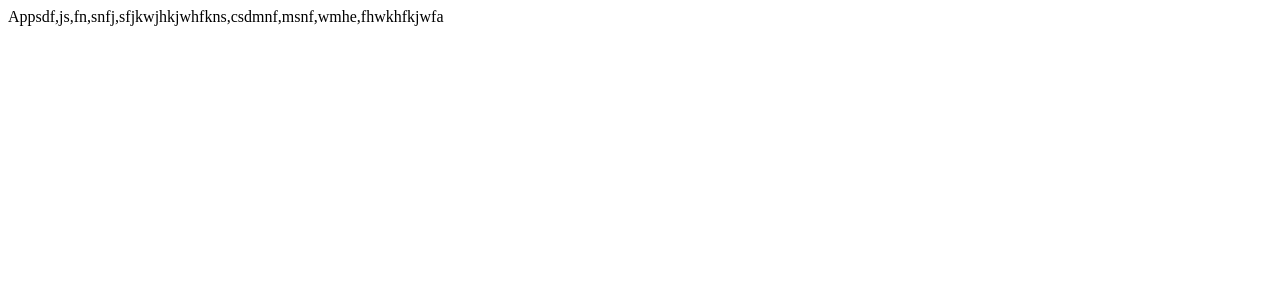
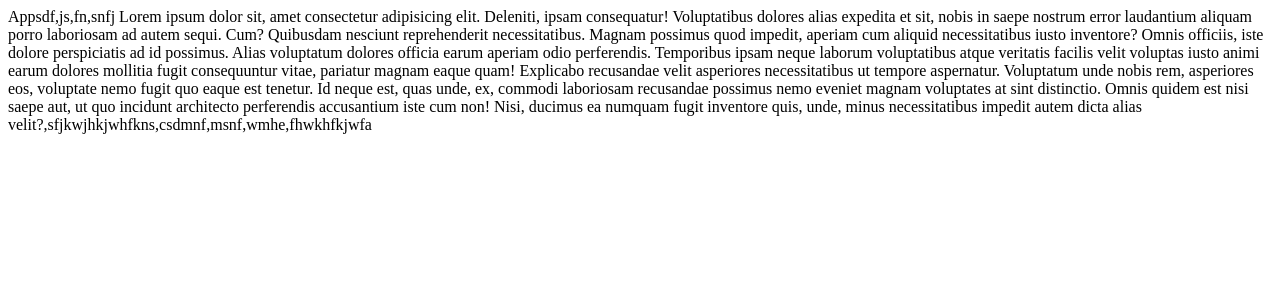
Before and after one commit to Bharti152k2/My_Portfolio_f, a React (Vite) app: page / in a window 1280 px wide. Shown: the top 300 px of the page. Built offline with nearby package versions, Linux system fonts and the light colour scheme.

Commit message:
app.js changes

```diff
--- a/src/App.jsx
+++ b/src/App.jsx
@@ -1,7 +1,14 @@
 import React from "react";
 
 function App() {
-  return <div>Appsdf,js,fn,snfj,sfjkwjhkjwhfkns,csdmnf,msnf,wmhe,fhwkhfkjwfa</div>;
+  return <div>Appsdf,js,fn,snfj
+
+
+    Lorem ipsum dolor sit, amet consectetur adipisicing elit. Deleniti, ipsam consequatur! Voluptatibus dolores alias expedita et sit, nobis in saepe nostrum error laudantium aliquam porro laboriosam ad autem sequi. Cum?
+    Quibusdam nesciunt reprehenderit necessitatibus. Magnam possimus quod impedit, aperiam cum aliquid necessitatibus iusto inventore? Omnis officiis, iste dolore perspiciatis ad id possimus. Alias voluptatum dolores officia earum aperiam odio perferendis.
+    Temporibus ipsam neque laborum voluptatibus atque veritatis facilis velit voluptas iusto animi earum dolores mollitia fugit consequuntur vitae, pariatur magnam eaque quam! Explicabo recusandae velit asperiores necessitatibus ut tempore aspernatur.
+    Voluptatum unde nobis rem, asperiores eos, voluptate nemo fugit quo eaque est tenetur. Id neque est, quas unde, ex, commodi laboriosam recusandae possimus nemo eveniet magnam voluptates at sint distinctio.
+    Omnis quidem est nisi saepe aut, ut quo incidunt architecto perferendis accusantium iste cum non! Nisi, ducimus ea numquam fugit inventore quis, unde, minus necessitatibus impedit autem dicta alias velit?,sfjkwjhkjwhfkns,csdmnf,msnf,wmhe,fhwkhfkjwfa</div>;
 }
 
 export default App;
```
